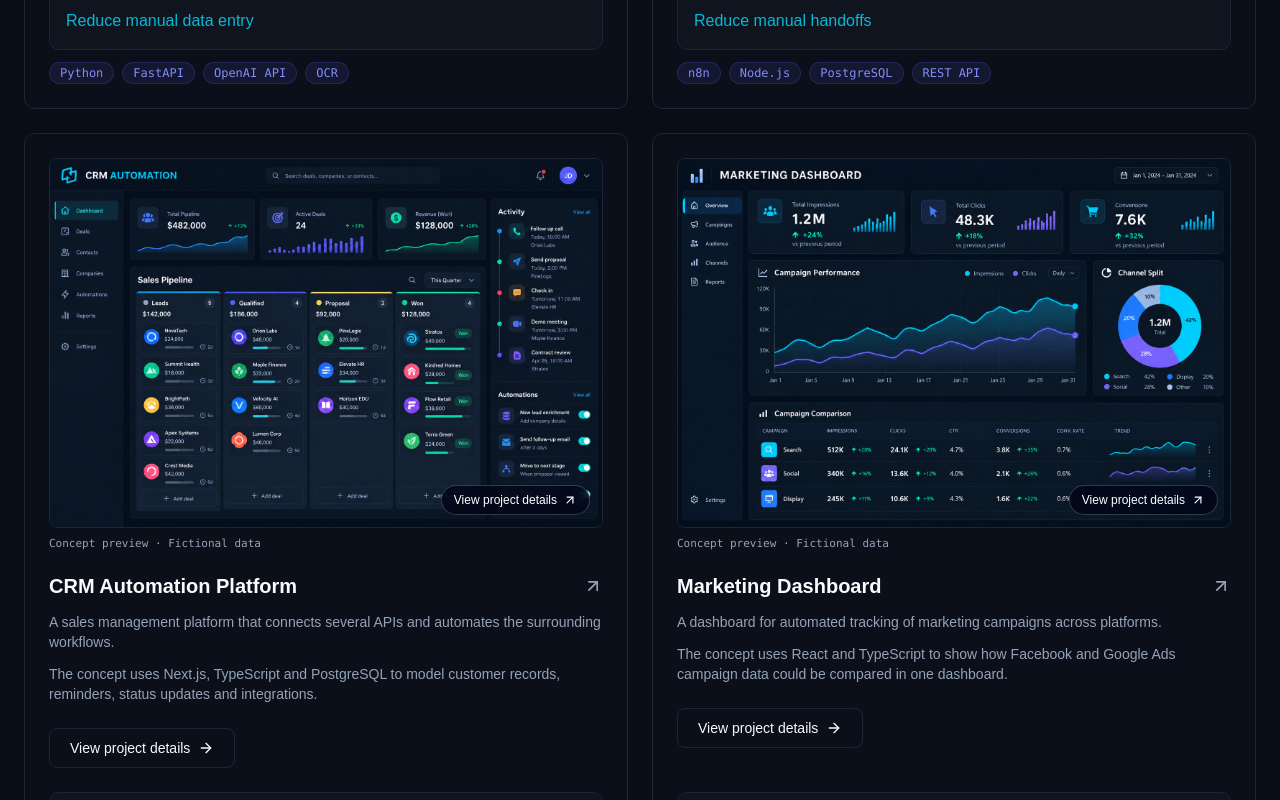
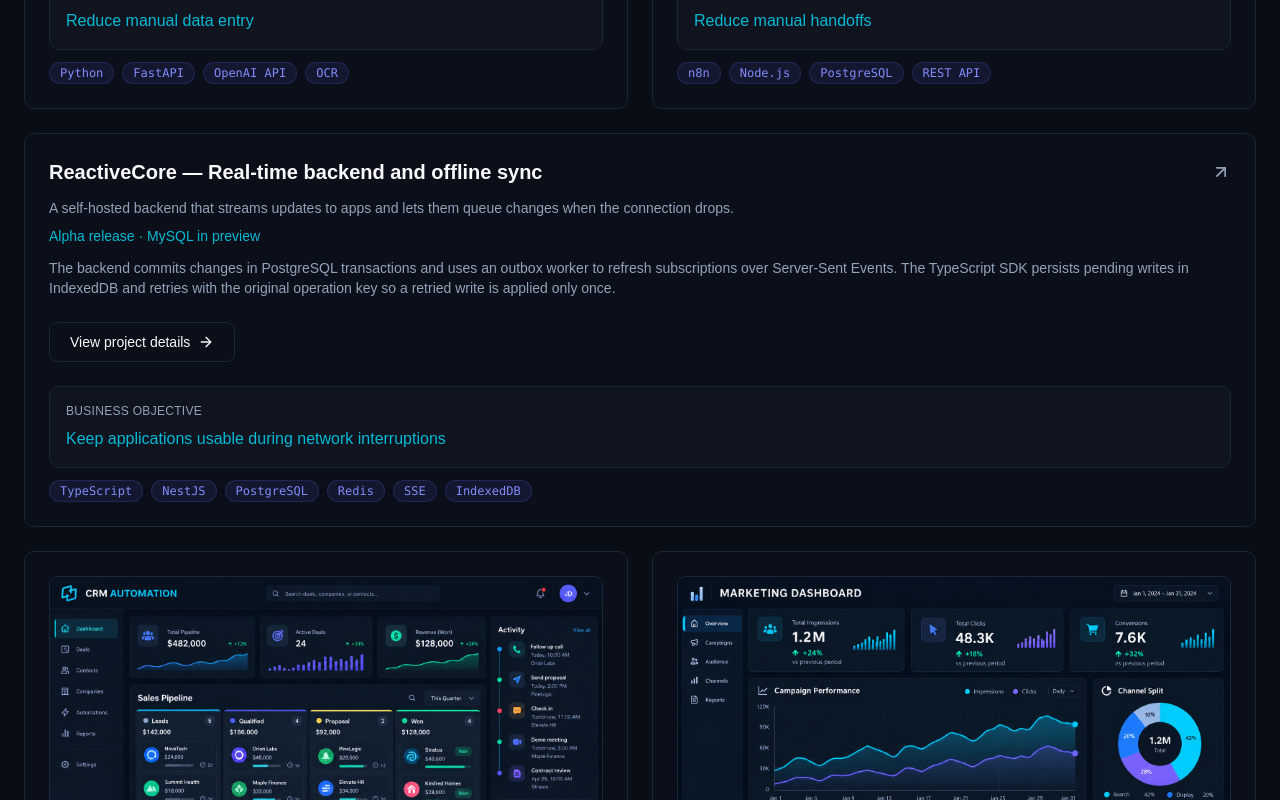
Before and after one commit to aiaa4solutions-debug/portfolio, a Next.js app: page / in a window 1280 px wide. Shown: the part 4600-5400 px from the top of the page. Built offline with nearby package versions, Linux system fonts and the light colour scheme; no server answers; a web font is replaced by a local one.

Commit message:
Add bilingual ReactiveCore portfolio case study

```diff
--- a/app/projects/[slug]/page.tsx
+++ b/app/projects/[slug]/page.tsx
@@ -9,7 +9,7 @@ import {
 type Props = { params: Promise<{ slug: string }> };
 export function generateStaticParams() {
   return projects
-    .filter((project) => project.preview)
+    .filter((project) => project.href === `/projects/${project.slug}`)
     .map((project) => ({ slug: project.slug }));
 }
 export { generateProjectMetadata as generateMetadata } from "@/lib/project-metadata";
--- a/components/projects/project-details.tsx
+++ b/components/projects/project-details.tsx
@@ -31,6 +31,11 @@ export function ProjectDetails({ project }: { project: Project }) {
       <p className="mt-4 max-w-3xl text-muted-foreground">
         <Translated text={project.description} />
       </p>
+      {project.releaseStatus && (
+        <p className="mt-2 text-sm font-medium text-accent">
+          <Translated text={project.releaseStatus} />
+        </p>
+      )}
       <ul className="mt-5 flex flex-wrap gap-2">
         {project.stack.map((tech) => (
           <li key={tech}>
@@ -91,6 +96,35 @@ export function ProjectDetails({ project }: { project: Project }) {
           )}
         </section>
       </div>
+      {project.walkthrough && (
+        <section className="mt-8">
+          <h2 className="text-lg font-semibold">
+            <Translated text="Offline sync walkthrough" />
+          </h2>
+          <ol className="mt-3 list-decimal space-y-2 pl-5 text-muted-foreground">
+            {project.walkthrough.steps.map((step) => (
+              <li key={step}><Translated text={step} /></li>
+            ))}
+          </ol>
+          <a className="mt-3 inline-block text-accent underline" href={project.walkthrough.href}>
+            <Translated text="Read the SDK walkthrough" />
+          </a>
+        </section>
+      )}
+      {project.repositories && (
+        <section className="mt-8">
+          <h2 className="text-lg font-semibold"><Translated text="Source code" /></h2>
+          <ul className="mt-3 flex flex-wrap gap-2">
+            {project.repositories.map(({ label, href }) => (
+              <li key={href}>
+                <Button variant="outline" asChild>
+                  <a href={href}><Translated text={label} /></a>
+                </Button>
+              </li>
+            ))}
+          </ul>
+        </section>
+      )}
       <Button variant="accent" className="mt-8" asChild>
         {/* Document navigation avoids modal cleanup overriding the contact scroll. */}
         {/* eslint-disable-next-line @next/next/no-html-link-for-pages */}
--- a/components/sections/projects.tsx
+++ b/components/sections/projects.tsx
@@ -40,7 +40,7 @@ export function Projects() {
                 "reveal " +
                 cn(
                   "group relative flex h-full flex-col rounded-lg border border-border bg-card p-6 transition-colors hover:border-indigo-500/40",
-                  project.featured && "md:col-span-2",
+                  (project.featured || project.fullWidth) && "md:col-span-2",
                 )
               }
             >
@@ -110,6 +110,11 @@ export function Projects() {
               <p className="mt-3 text-sm text-muted-foreground">
                 <Translated text={project.description} />
               </p>
+              {project.releaseStatus && (
+                <p className="mt-2 text-sm font-medium text-accent">
+                  <Translated text={project.releaseStatus} />
+                </p>
+              )}
               <p className="mt-3 text-sm text-muted-foreground">
                 <Translated text={project.detail} />
               </p>
--- a/data/projects.ts
+++ b/data/projects.ts
@@ -6,6 +6,10 @@ export interface Project {
   stack: string[];
   metric: string;
   caseStudy?: { problem: string; measurement: string };
+  releaseStatus?: string;
+  fullWidth?: boolean;
+  walkthrough?: { steps: string[]; href: string };
+  repositories?: { label: string; href: string }[];
   cover?: string;
   preview?: { src: string; description: string };
   /** Internal page of the project, when it has a live demo. */
@@ -50,6 +54,41 @@ export const projects: Project[] = [
       problem: "Passing data between tools by hand adds repetitive work and delays notifications.",
       measurement: "Compare the time per run with and without the workflow, including time spent monitoring runs and correcting errors.",
     },
+  },
+  {
+    slug: "reactivecore",
+    href: "/projects/reactivecore",
+    title: "ReactiveCore — Real-time backend and offline sync",
+    description:
+      "A self-hosted backend that streams updates to apps and lets them queue changes when the connection drops.",
+    detail:
+      "The backend commits changes in PostgreSQL transactions and uses an outbox worker to refresh subscriptions over Server-Sent Events. The TypeScript SDK persists pending writes in IndexedDB and retries with the original operation key so a retried write is applied only once.",
+    stack: ["TypeScript", "NestJS", "PostgreSQL", "Redis", "SSE", "IndexedDB"],
+    metric: "Keep applications usable during network interruptions",
+    releaseStatus: "Alpha release · MySQL in preview",
+    fullWidth: true,
+    walkthrough: {
+      steps: [
+        "Go offline and create two items. The SDK saves both operations in IndexedDB.",
+        "Cancel one operation while it is still pending.",
+        "Reconnect. The remaining item appears once in the live list. The cancelled item stays out of the server list.",
+      ],
+      href: "https://github.com/herimalala-ranaivoarisoa-rivomanana/reactivecore-sdk#6-queue-and-cancel-an-offline-mutation",
+    },
+    repositories: [
+      {
+        label: "Backend source · MultiDB",
+        href: "https://github.com/herimalala-ranaivoarisoa-rivomanana/reactivecore-multidb",
+      },
+      {
+        label: "TypeScript SDK",
+        href: "https://github.com/herimalala-ranaivoarisoa-rivomanana/reactivecore-sdk",
+      },
+      {
+        label: "Original PostgreSQL release",
+        href: "https://github.com/herimalala-ranaivoarisoa-rivomanana/reactivecore",
+      },
+    ],
   },
   {
     slug: "crm-automation-platform",
--- a/lib/i18n/fr.json
+++ b/lib/i18n/fr.json
@@ -1,4 +1,18 @@
 {
+  "ReactiveCore — Real-time backend and offline sync": "ReactiveCore — Backend temps réel et synchronisation hors ligne",
+  "A self-hosted backend that streams updates to apps and lets them queue changes when the connection drops.": "Un backend auto-hébergé qui transmet les mises à jour aux applications et leur permet de mettre les modifications en attente lorsque la connexion est coupée.",
+  "The backend commits changes in PostgreSQL transactions and uses an outbox worker to refresh subscriptions over Server-Sent Events. The TypeScript SDK persists pending writes in IndexedDB and retries with the original operation key so a retried write is applied only once.": "Le backend valide les modifications dans des transactions PostgreSQL. Un processus d’arrière-plan lit les événements enregistrés dans ces transactions et actualise les abonnements via SSE. Le SDK TypeScript conserve les écritures en attente dans IndexedDB et réutilise la même clé à chaque tentative pour éviter les doublons.",
+  "Keep applications usable during network interruptions": "Permettre la saisie dans l’application pendant une coupure réseau",
+  "Alpha release · MySQL in preview": "Version alpha · MySQL en préversion",
+  "Offline sync walkthrough": "Scénario de synchronisation hors ligne",
+  "Go offline and create two items. The SDK saves both operations in IndexedDB.": "Passez hors ligne et créez deux éléments. Le SDK enregistre les deux opérations dans IndexedDB.",
+  "Cancel one operation while it is still pending.": "Annulez l’une des opérations pendant qu’elle est encore en attente.",
+  "Reconnect. The remaining item appears once in the live list. The cancelled item stays out of the server list.": "Rétablissez la connexion. L’élément restant apparaît une seule fois dans la liste actualisée. L’élément annulé reste absent de la liste du serveur.",
+  "Read the SDK walkthrough": "Consulter le scénario dans la documentation du SDK",
+  "Source code": "Code source",
+  "Backend source · MultiDB": "Code du backend · MultiDB",
+  "TypeScript SDK": "SDK TypeScript",
+  "Original PostgreSQL release": "Version initiale PostgreSQL",
   "Compare the time per run with and without the workflow, including time spent monitoring runs and correcting errors.": "Comparer le temps par exécution avec et sans le workflow, en incluant la supervision et la correction des erreurs.",
   "Passing data between tools by hand adds repetitive work and delays notifications.": "Le transfert manuel de données entre les outils crée des tâches répétitives et retarde les notifications.",
   "Workflow design": "Conception du workflow",
```
